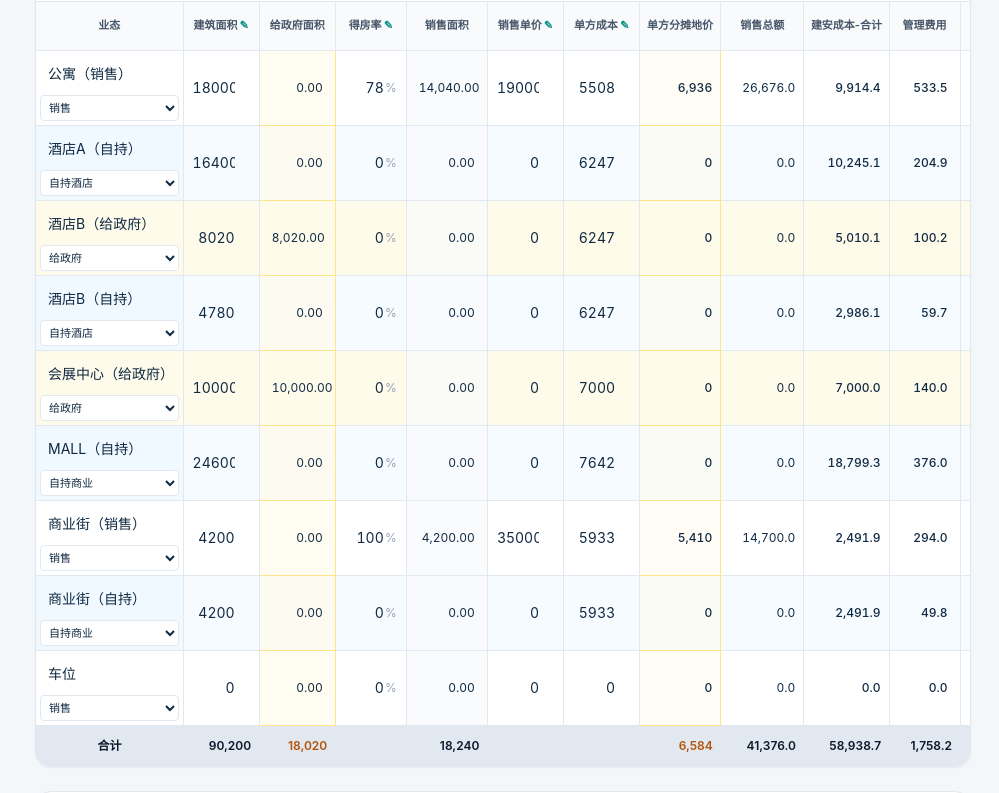
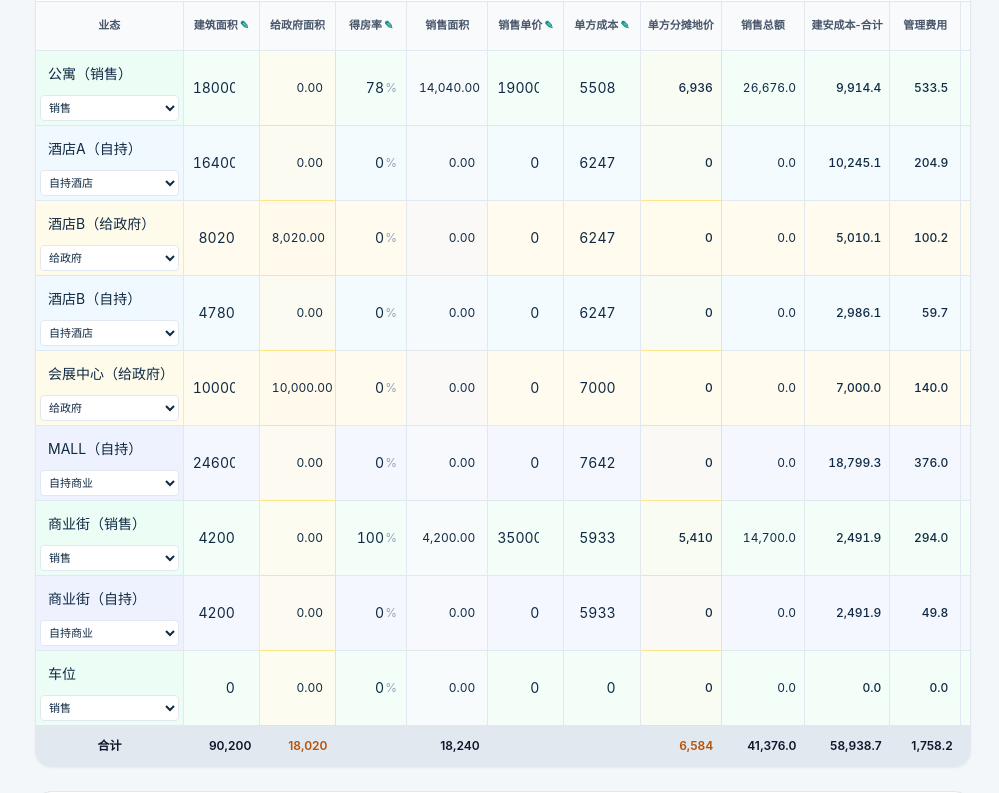
Before and after one commit to bg4hsi/PROPERTY-PROFORMA, a Next.js app: page / in a window 1280 px wide. Shown: the part 1120-1913 px from the top of the page, without its empty margins (281-1280 px from the left). Built offline with nearby package versions, Linux system fonts and the light colour scheme.

Commit message:
update 2026-07-02 20:17:48

```diff
--- a/src/components/EditableTable.tsx
+++ b/src/components/EditableTable.tsx
@@ -3,8 +3,10 @@ import { Copy, Plus, Trash2 } from "lucide-react";
 import { CalculatedRow, AssetRow, ProjectSummary } from "@/types";
 
 const fmt = (n: number, decimals = 0) => new Intl.NumberFormat("zh-CN", { maximumFractionDigits: decimals, minimumFractionDigits: decimals }).format(n || 0);
-const cols = ["业态", "建筑面积", "给政府面积", "得房率", "销售面积", "销售单价", "单方成本", "单方分摊地价", "销售总额", "建安成本-合计", "管理费用", "销售费用", "增值税", "股东计息", "净利润", "单方成本（含销管费）", "操作"];
-const colWidths = [145,75,75,70,80,75,75,80,82,84,70,70,65,75,80,94,60];
+const cols = ["业态", "建筑面积", "给政府面积", "得房率", "销售面积", "销售单价", "单方成本", "单方分摊地价", "销售总额", "建安成本-合计", "管理费用", "销售费用", "增值税", "净利润", "单方成本（含销管费）", "操作"];
+const colWidths = [145,75,75,70,80,75,75,80,82,84,70,70,65,80,94,60];
+const rowTone = (kind: AssetRow["kind"]) => kind === "销售" ? "bg-emerald-50/60" : kind === "自持酒店" ? "bg-sky-50/70" : kind === "自持商业" ? "bg-indigo-50/60" : kind === "给政府" ? "bg-amber-50/80" : "bg-violet-50/60";
+const stickyTone = (kind: AssetRow["kind"]) => kind === "销售" ? "bg-emerald-50" : kind === "自持酒店" ? "bg-sky-50" : kind === "自持商业" ? "bg-indigo-50" : kind === "给政府" ? "bg-amber-50" : "bg-violet-50";
 
 export function EditableTable({ rows, summary, updateRow, addRow, duplicateRow, deleteRow }: {
   rows: CalculatedRow[]; summary: ProjectSummary; updateRow: (id: string, patch: Partial<AssetRow>) => void;
@@ -21,15 +23,15 @@ export function EditableTable({ rows, summary, updateRow, addRow, duplicateRow,
   const allocatedLandUnitCost = totals.saleArea ? allocatedLandCostTotal*10000/totals.saleArea : 0;
   return <div className="card overflow-hidden">
     <div className="flex items-center justify-between border-b border-slate-200 px-5 py-4"><div><h2 className="font-semibold text-slate-900">投资测算主表</h2><p className="mt-1 text-xs text-slate-500">浅色单元格可编辑，所有结果实时重算 · 金额单位：万元</p></div><button className="btn no-print" onClick={addRow}><Plus size={16}/>新增业态</button></div>
-    <div className="print-wide overflow-x-auto"><table className="min-w-[1375px] w-full table-fixed border-collapse text-xs"><colgroup>{colWidths.map((width,index)=><col key={index} style={{width}}/>)}</colgroup><thead><tr className="bg-slate-50">{cols.map((c,i)=><th key={c} className={`whitespace-normal border-b border-r border-slate-200 px-1 py-2.5 text-center text-[11px] font-semibold leading-tight text-slate-600 ${i===0?"sticky left-0 z-20 bg-slate-50":""}`}>{c}{[1,3,5,6].includes(i)?<span className="ml-0.5 text-teal-600">✎</span>:""}</th>)}</tr></thead>
-      <tbody>{rows.map(row => <tr key={row.id} className={`${row.kind === "给政府" ? "bg-amber-50" : row.kind.startsWith("自持") || row.kind === "其他自持" ? "bg-sky-50/60" : "bg-white"} hover:brightness-[.98]`}>
-        <td className={`sticky left-0 z-10 border-b border-r border-slate-200 p-1 ${row.kind === "给政府" ? "bg-amber-50" : row.kind.startsWith("自持") || row.kind === "其他自持" ? "bg-sky-50" : "bg-white"}`}><div className="flex flex-col gap-1"><input aria-label={`${row.name}业态名称`} className="table-text h-7 px-1 text-xs" style={{minWidth:0}} value={row.name} onChange={e=>updateRow(row.id,{name:e.target.value})}/><select aria-label={`${row.name}业态分类`} className="w-full rounded border border-slate-200 bg-white px-1 py-1 text-[11px] outline-none focus:border-teal-500" value={row.kind} onChange={e=>changeKind(row,e.target.value as AssetRow["kind"])}>{["销售","自持酒店","自持商业","给政府","其他自持"].map(kind=><option key={kind} value={kind}>{kind}</option>)}</select></div></td>
+    <div className="print-wide overflow-x-auto"><table className="min-w-[1300px] w-full table-fixed border-collapse text-xs"><colgroup>{colWidths.map((width,index)=><col key={index} style={{width}}/>)}</colgroup><thead><tr className="bg-slate-50">{cols.map((c,i)=><th key={c} className={`whitespace-normal border-b border-r border-slate-200 px-1 py-2.5 text-center text-[11px] font-semibold leading-tight text-slate-600 ${i===0?"sticky left-0 z-20 bg-slate-50":""}`}>{c}{[1,3,5,6].includes(i)?<span className="ml-0.5 text-teal-600">✎</span>:""}</th>)}</tr></thead>
+      <tbody>{rows.map(row => <tr key={row.id} className={`${rowTone(row.kind)} hover:brightness-[.98]`}>
+        <td className={`sticky left-0 z-10 border-b border-r border-slate-200 p-1 ${stickyTone(row.kind)}`}><div className="flex flex-col gap-1"><input aria-label={`${row.name}业态名称`} className="table-text h-7 px-1 text-xs" style={{minWidth:0}} value={row.name} onChange={e=>updateRow(row.id,{name:e.target.value})}/><select aria-label={`${row.name}业态分类`} className="w-full rounded border border-slate-200 bg-white px-1 py-1 text-[11px] outline-none focus:border-teal-500" value={row.kind} onChange={e=>changeKind(row,e.target.value as AssetRow["kind"])}>{["销售","自持酒店","自持商业","给政府","其他自持"].map(kind=><option key={kind} value={kind}>{kind}</option>)}</select></div></td>
         <td className="border-b border-r border-slate-200">{editNum(row,"buildingArea")}</td><td className="border-b border-r border-amber-200 bg-amber-50/70 px-3 text-right tabular-nums" title="选择“给政府”后自动等于建筑面积，其他分类自动为0">{fmt(row.governmentArea,2)}</td><td className="border-b border-r border-slate-200">{editRate(row)}</td><td className="border-b border-r border-slate-200 bg-slate-50/70 px-3 text-right tabular-nums" title="销售分类：建筑面积 × 得房率；其他分类为0">{fmt(row.saleArea,2)}</td><td className="border-b border-r border-slate-200">{editNum(row,"salePrice")}</td><td className="border-b border-r border-slate-200">{editNum(row,"unitCost")}</td><td className="border-b border-r border-amber-200 bg-amber-50/50 px-2 text-right font-medium tabular-nums" title="该业态分摊总额 × 10000 ÷ 销售面积，单位：元/㎡">{fmt(row.allocatedLandUnitCost,0)}</td>
         <td className="border-b border-r border-slate-200 px-2 text-right tabular-nums" title="销售面积 × 销售单价 ÷ 10000">{fmt(row.revenue,1)}</td><td className="border-b border-r border-slate-200 px-2 text-right font-medium tabular-nums">{fmt(row.totalConstructionCost,1)}</td>
-        <td className="border-b border-r border-slate-200 px-3 text-right font-medium tabular-nums" title={row.saleArea>0?"货值 × 管理费率":"建安成本 × 管理费率"}>{fmt(row.managementFee,1)}</td><td className="border-b border-r border-slate-200 px-3 text-right font-medium tabular-nums" title={row.saleArea>0?"销售额 × 销售费率":"不可售业态销售费用为 0"}>{fmt(row.salesFee,1)}</td><td className="border-b border-r border-slate-200 px-3 text-right tabular-nums" title="含税销售额 ÷（1＋增值税率）× 增值税率">{fmt(row.vat,1)}</td><td className="border-b border-r border-violet-100 bg-violet-50/40 px-2 text-right font-medium tabular-nums" title="项目逐月股东计息总额按建安成本占比分摊；不计入现金流">{fmt(row.shareholderInterest,1)}</td><td className={`border-b border-r border-slate-200 px-3 text-right font-semibold tabular-nums ${row.kind!=="销售"?"text-slate-400":row.netProfit<0?"text-rose-600":"text-emerald-700"}`} title={row.kind==="销售"?"销售收入减建安、分摊地价、管理费、销售费、增值税及股东计息":"非销售业态不计算净利润"}>{row.kind==="销售"?fmt(row.netProfit,1):"—"}</td><td className="border-b border-r border-slate-200 px-3 text-right tabular-nums">{fmt(row.fullUnitCost,0)}</td>
+        <td className="border-b border-r border-slate-200 px-3 text-right font-medium tabular-nums" title={row.saleArea>0?"货值 × 管理费率":"建安成本 × 管理费率"}>{fmt(row.managementFee,1)}</td><td className="border-b border-r border-slate-200 px-3 text-right font-medium tabular-nums" title={row.saleArea>0?"销售额 × 销售费率":"不可售业态销售费用为 0"}>{fmt(row.salesFee,1)}</td><td className="border-b border-r border-slate-200 px-3 text-right tabular-nums" title="含税销售额 ÷（1＋增值税率）× 增值税率">{fmt(row.vat,1)}</td><td className={`border-b border-r border-slate-200 px-3 text-right font-semibold tabular-nums ${row.kind!=="销售"?"text-slate-400":row.netProfit<0?"text-rose-600":"text-emerald-700"}`} title={row.kind==="销售"?"销售收入减建安、分摊地价、管理费、销售费、增值税及股东计息":"非销售业态不计算净利润"}>{row.kind==="销售"?fmt(row.netProfit,1):"—"}</td><td className="border-b border-r border-slate-200 px-3 text-right tabular-nums">{fmt(row.fullUnitCost,0)}</td>
         <td className="border-b border-slate-200 px-2"><div className="flex justify-center gap-1"><button className="rounded p-2 text-slate-400 hover:bg-slate-100 hover:text-teal-700" onClick={()=>duplicateRow(row.id)} title="复制"><Copy size={15}/></button><button className="rounded p-2 text-slate-400 hover:bg-rose-50 hover:text-rose-600" onClick={()=>deleteRow(row.id)} title="删除"><Trash2 size={15}/></button></div></td>
       </tr>)}
-      <tr className="bg-slate-200 font-semibold text-slate-900"><td className="sticky left-0 z-10 bg-slate-200 px-2 py-3 text-center">合计</td><td className="px-2 text-right">{fmt(totals.buildingArea)}</td><td className="px-2 text-right text-amber-700">{fmt(summary.governmentArea)}</td><td/><td className="px-2 text-right">{fmt(totals.saleArea)}</td><td colSpan={2}/><td className="px-2 text-right text-amber-700">{fmt(allocatedLandUnitCost,0)}</td><td className="px-2 text-right">{fmt(summary.revenue,1)}</td><td className="px-2 text-right">{fmt(summary.totalConstructionCost,1)}</td><td className="px-2 text-right">{fmt(summary.managementFee,1)}</td><td className="px-2 text-right">{fmt(summary.salesFee,1)}</td><td className="px-2 text-right">{fmt(summary.vat,1)}</td><td className="px-2 text-right text-violet-700">{fmt(summary.shareholderInterest,1)}</td><td className={`px-2 text-right ${summary.netProfit<0?"text-rose-700":"text-emerald-700"}`}>{fmt(summary.netProfit,1)}</td><td colSpan={2}/></tr>
+      <tr className="bg-slate-200 font-semibold text-slate-900"><td className="sticky left-0 z-10 bg-slate-200 px-2 py-3 text-center">合计</td><td className="px-2 text-right">{fmt(totals.buildingArea)}</td><td className="px-2 text-right text-amber-700">{fmt(summary.governmentArea)}</td><td/><td className="px-2 text-right">{fmt(totals.saleArea)}</td><td colSpan={2}/><td className="px-2 text-right text-amber-700">{fmt(allocatedLandUnitCost,0)}</td><td className="px-2 text-right">{fmt(summary.revenue,1)}</td><td className="px-2 text-right">{fmt(summary.totalConstructionCost,1)}</td><td className="px-2 text-right">{fmt(summary.managementFee,1)}</td><td className="px-2 text-right">{fmt(summary.salesFee,1)}</td><td className="px-2 text-right">{fmt(summary.vat,1)}</td><td className={`px-2 text-right ${summary.netProfit<0?"text-rose-700":"text-emerald-700"}`}>{fmt(summary.netProfit,1)}</td><td colSpan={2}/></tr>
       </tbody></table></div>
   </div>;
 }
```
Also changed, not shown: 1 other file (tests, documents, lock files or other folders).
